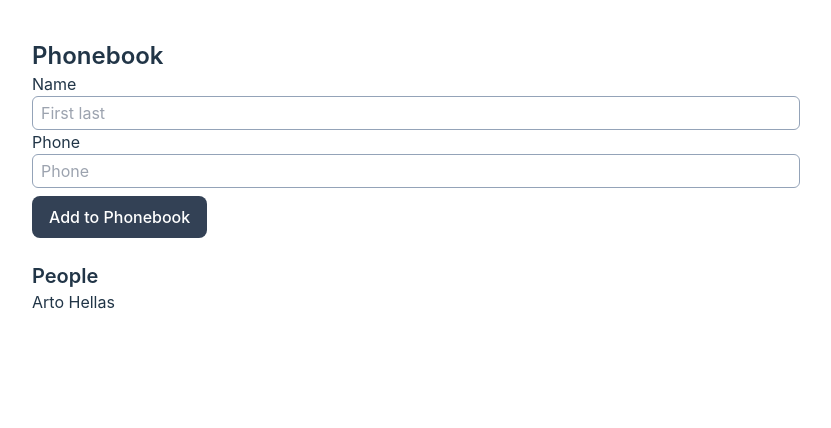
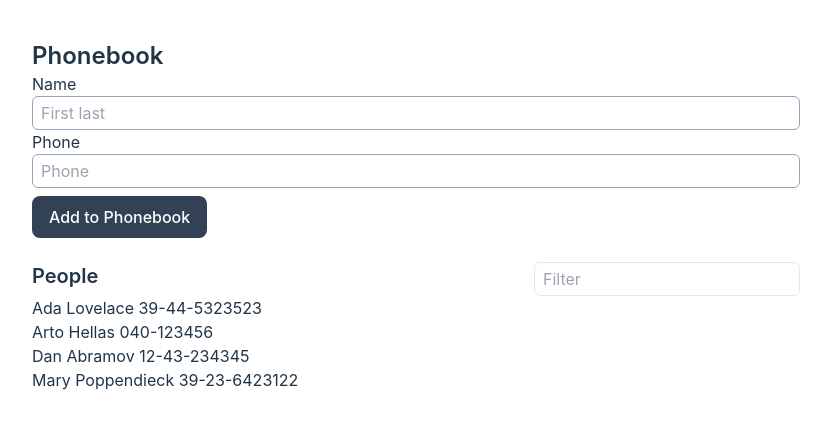
Before and after one commit to wilpola/Mooc2024, a React (Vite) app in the folder part-2/phonebook/: page / in a window 1280 px wide. Shown: the top 428 px of the page, without its empty margins (224-1055 px from the left). Built offline with nearby package versions, Linux system fonts and the light colour scheme.

Commit message:
Complete 2.9

```diff
--- a/part-2/phonebook/src/App.tsx
+++ b/part-2/phonebook/src/App.tsx
@@ -1,13 +1,26 @@
-import { useState } from "react";
+import { useEffect, useState } from "react";
 
 interface IPeople {
+  id: number;
   name: string;
   phone?: string;
 }
 
 function App() {
-  const [people, setPeople] = useState<IPeople[]>([{ name: "Arto Hellas" }]);
-  const [newPerson, setNewPerson] = useState<IPeople>({ name: "", phone: "" });
+  const [people, setPeople] = useState<IPeople[]>([
+    { name: "Arto Hellas", phone: "040-123456", id: 1 },
+    { name: "Ada Lovelace", phone: "39-44-5323523", id: 2 },
+    { name: "Dan Abramov", phone: "12-43-234345", id: 3 },
+    { name: "Mary Poppendieck", phone: "39-23-6423122", id: 4 },
+  ]);
+  const [counter, setCounter] = useState<number>(4);
+  const [newPerson, setNewPerson] = useState<IPeople>({
+    name: "",
+    phone: "",
+    id: counter,
+  });
+  const [filtered, setFiltered] = useState<string>("");
+  const [phonebook, setPhoneBook] = useState<any>(people);
 
   const handleAddition = (e: any) => {
     e.preventDefault(); // Prevent refresh
@@ -26,12 +39,26 @@ function App() {
       } else {
         setPeople([
           ...people,
-          { name: newPerson.name, phone: newPerson.phone },
+          { name: newPerson.name, phone: newPerson.phone, id: counter + 1 },
         ]);
-        setNewPerson({ name: "", phone: "" });
+        setNewPerson({ name: "", phone: "", id: counter });
+        setCounter(counter + 1);
       }
     }
   };
+
+  // Update based on filtered content
+  useEffect(() => {
+    if (filtered === "") {
+      setPhoneBook(people);
+    } else {
+      setPhoneBook(
+        people.filter((person) =>
+          person.name.toLowerCase().includes(filtered.toLowerCase())
+        )
+      );
+    }
+  }, [filtered, people]);
 
   return (
     <div className="mx-auto max-w-screen-md m-10">
@@ -69,9 +96,17 @@ function App() {
         </button>
       </form>
       <div className="flex flex-col mt-6">
-        <h2 className="text-xl font-semibold">People</h2>
-        {people
-          .sort((a, b) => (a.name > b.name ? 1 : -1))
+        <div className="flex justify-between">
+          <h2 className="text-xl font-semibold">People</h2>
+          <input
+            className="px-2 py-1 border rounded-md"
+            placeholder="Filter"
+            value={filtered}
+            onChange={(e) => setFiltered(e.target.value)}
+          />
+        </div>
+        {phonebook
+          .sort((a: IPeople, b: IPeople) => (a.name > b.name ? 1 : -1))
           .map((i: any, k: number) => {
             return (
               <p key={k} className="capitalize">
```
